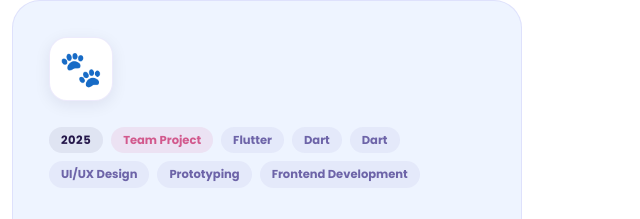
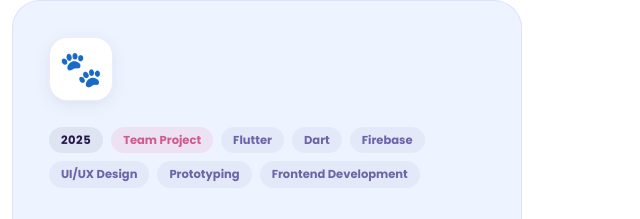
Before and after one commit to vinaasaurs/vincraft, a plain HTML site: page index.html in a window 1280 px wide. Shown: the part 4037-4256 px from the top of the page, 640-1280 px from the left. Drawn offline with Linux system fonts and the light colour scheme.

Commit message:
Update portfolio

```diff
--- a/index.html
+++ b/index.html
@@ -348,7 +348,7 @@
               <span class="tag-type">Team Project</span>
               <span class="tag-tech">Flutter</span>
               <span class="tag-tech">Dart</span>
-              <span class="tag-tech">Dart</span>
+              <span class="tag-tech">Firebase</span>
               <span class="tag-tech">UI/UX Design</span>
               <span class="tag-tech">Prototyping</span>
               <span class="tag-tech">Frontend Development</span>
```
